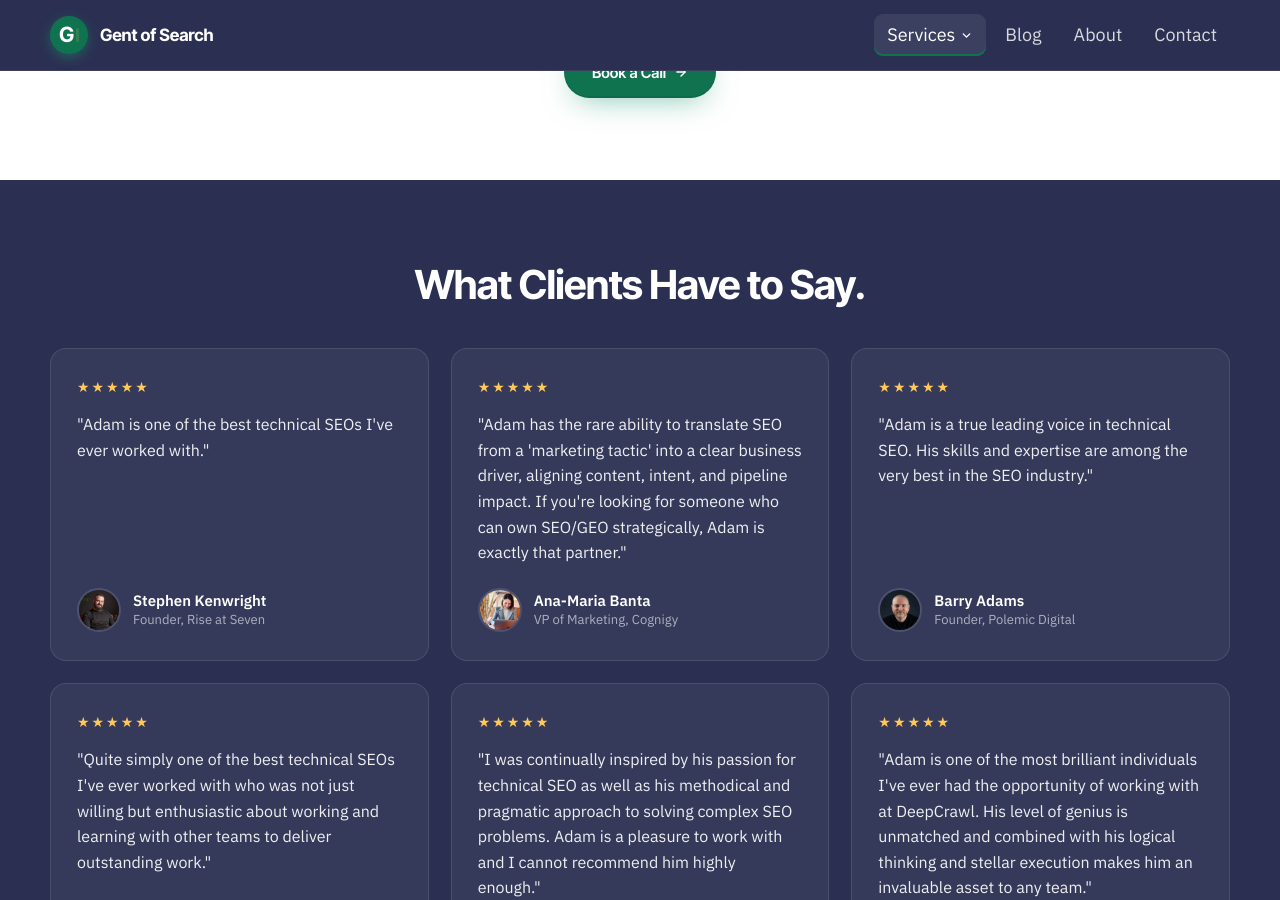
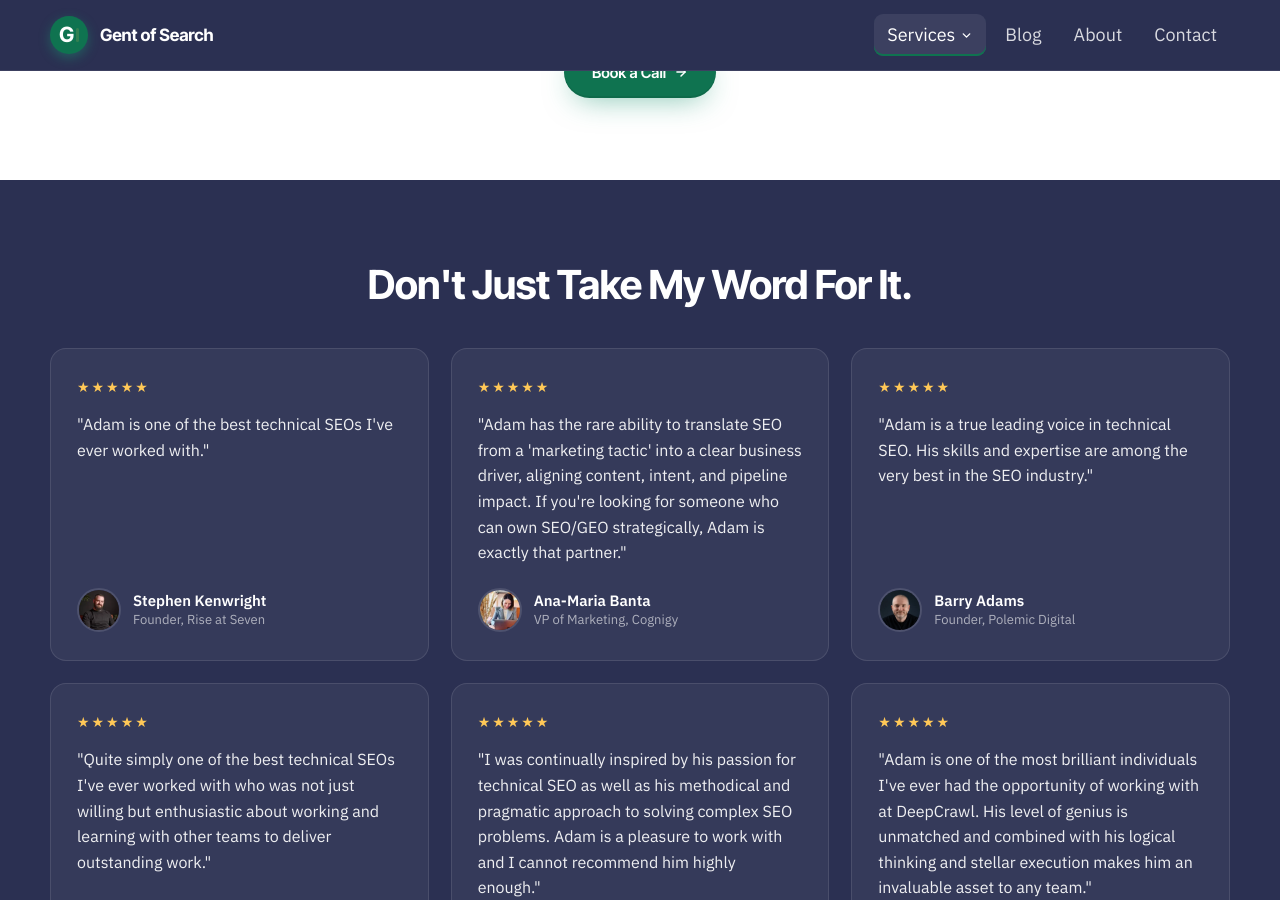
Before and after one commit to Gent-of-Search/gentofsearch.com, a Jekyll site: the page built from services/audits.html, in a window 1280 px wide and 900 px high, scrolled down 5132 px. Built offline with Jekyll 4.4.1, drawn with Linux system fonts in a browser that asks for light colours.

Commit message:
Audits: testimonials heading -> 'Don't Just Take My Word For It.'

```diff
--- a/services/audits.html
+++ b/services/audits.html
@@ -253,7 +253,7 @@ service: audits
   <section style="padding:82px 0; background:#2B3052;">
     <div style="width:min(1180px,100% - 48px); margin:0 auto;">
       <div style="max-width:640px; margin:0 auto 40px; text-align:center;">
-        <h2 style="font-family:'Inter Tight',sans-serif; font-weight:700; font-size:clamp(28px,3.2vw,40px); line-height:1.14; letter-spacing:-0.02em; color:#FFFFFF; margin:0 0 16px;">What Clients Have to Say.</h2>
+        <h2 style="font-family:'Inter Tight',sans-serif; font-weight:700; font-size:clamp(28px,3.2vw,40px); line-height:1.14; letter-spacing:-0.02em; color:#FFFFFF; margin:0 0 16px;">Don't Just Take My Word For It.</h2>
 
       </div>
       <div class="gos-g3" style="display:grid; grid-template-columns:repeat(3,1fr); gap:22px;">
```
